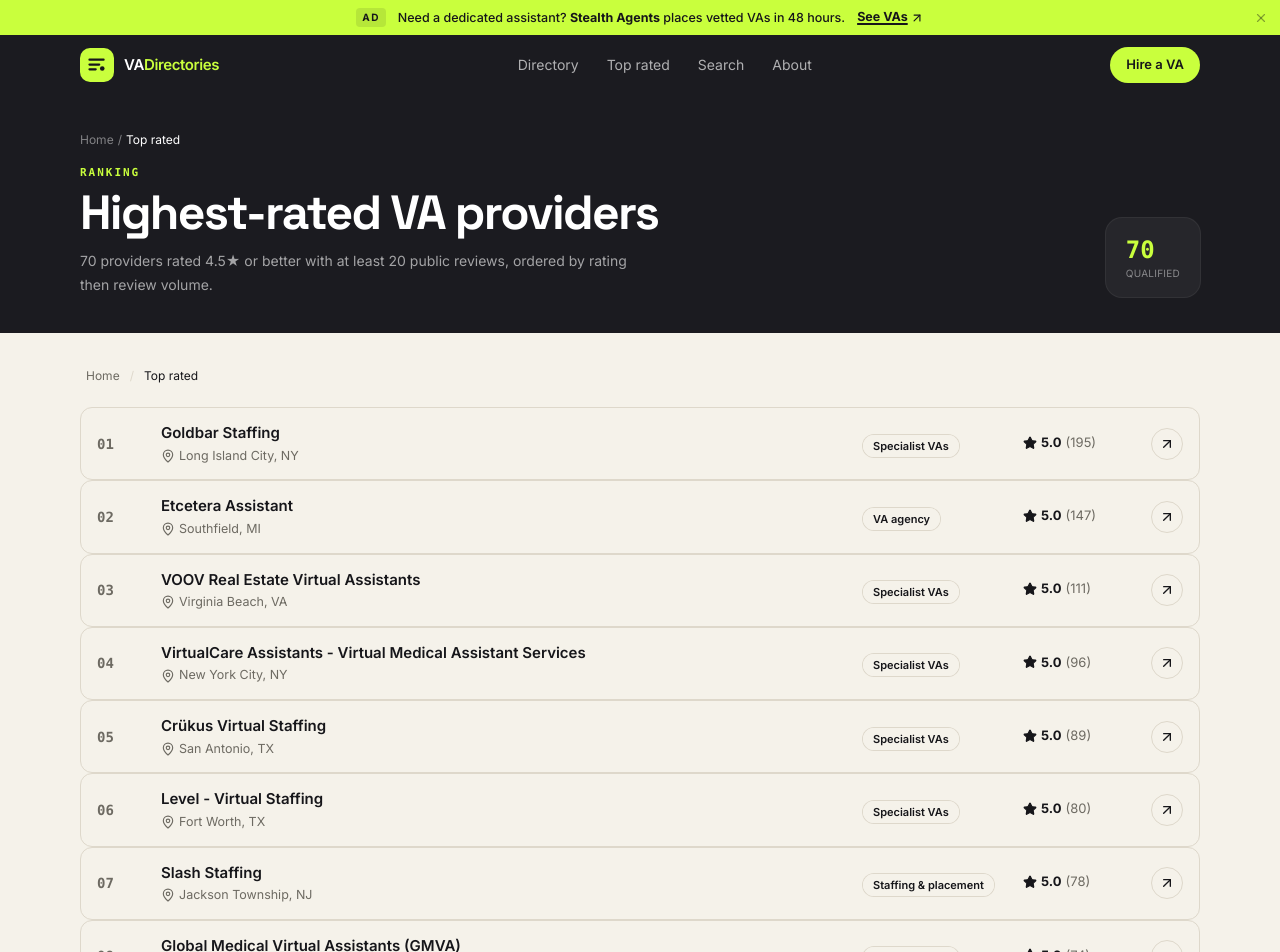
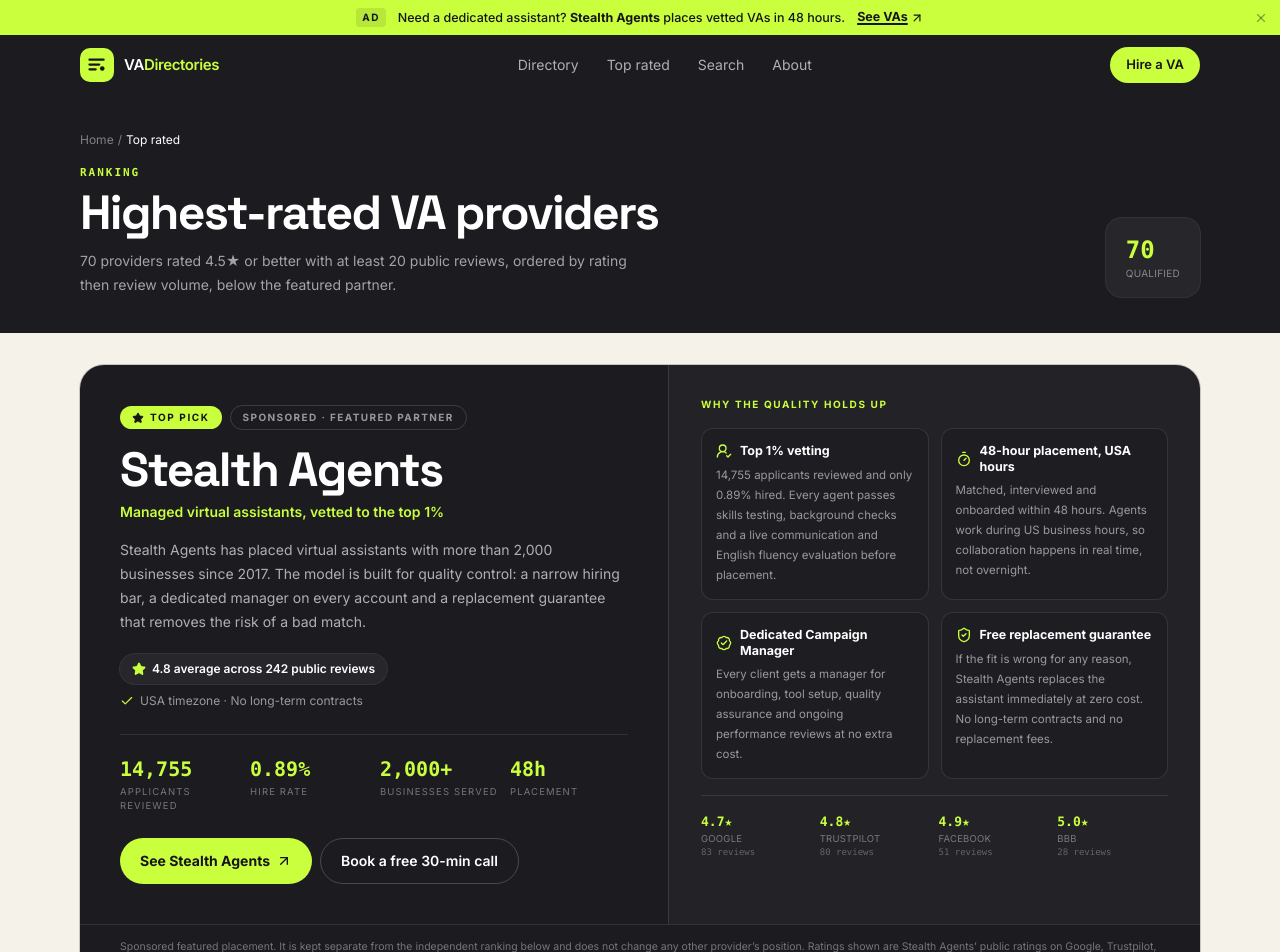
Before and after one commit to teovanyo/virtualassistantdirectories, a Next.js app: page /top-rated in a window 1280 px wide. Shown: the top 952 px of the page. Built offline with nearby package versions, Linux system fonts and the light colour scheme.

Commit message:
Feature Stealth Agents as sponsored top pick with quality proof

```diff
--- a/app/layout.tsx
+++ b/app/layout.tsx
@@ -128,7 +128,7 @@ export default function RootLayout({ children }: LayoutProps<"/">) {
                 <span className="font-display text-xl tracking-tight">Virtual Assistant Directories</span>
               </Link>
               <p className="mt-4 max-w-md text-sm leading-6 text-white/55">
-                A free directory of virtual assistant agencies, staffing firms, offshore teams and specialist assistants across the United States. Listings are built from public business data; providers do not pay to appear.
+                A free directory of virtual assistant agencies, staffing firms, offshore teams and specialist assistants across the United States. Listings are built from public business data; directory rankings are independent and sponsored placements are clearly labeled.
               </p>
             </div>
             <div>
--- a/app/page.tsx
+++ b/app/page.tsx
@@ -45,7 +45,7 @@ const faqs = [
   },
   {
     q: "Is this directory free to use?",
-    a: "Yes. Listings are free to browse and providers do not pay to appear. Data comes from public business profiles and is refreshed periodically; providers can request corrections or claim their listing.",
+    a: "Yes. Listings are free to browse and providers do not pay to appear in search results or city listings. Data comes from public business profiles and is refreshed periodically; providers can request corrections or claim their listing. The top-rated page has one clearly labeled sponsored featured partner, kept separate from the independent ranking.",
   },
   {
     q: "Are the reviews on this site customer reviews?",
--- a/app/top-rated/page.tsx
+++ b/app/top-rated/page.tsx
@@ -1,15 +1,16 @@
 import Link from "next/link";
 import type { Metadata } from "next";
 import { getIndex } from "@/lib/data";
-import { Breadcrumbs, Pagination } from "@/components/Nav";
+import { Pagination } from "@/components/Nav";
 import { ProviderRow } from "@/components/ProviderCard";
 import { AdInline } from "@/components/Ads";
+import { FeaturedProvider } from "@/components/FeaturedProvider";
 
 type Props = { searchParams: Promise<{ page?: string }> };
 
 export const metadata: Metadata = {
   title: { absolute: "Highest-Rated Virtual Assistant Providers in the US" },
-  description: "The best-reviewed virtual assistant agencies, staffing firms and offshore teams in the United States, ranked by public rating and review volume. Minimum 4.5 stars and 20 public reviews.",
+  description: "The best-reviewed virtual assistant agencies, staffing firms and offshore teams in the United States, ranked by public rating and review volume. Minimum 4.5 stars and 20 public reviews, with Stealth Agents featured as the top pick.",
   alternates: { canonical: "https://virtualassistantdirectories.com/top-rated" },
 };
 
@@ -27,13 +28,20 @@ export default async function TopRatedPage({ searchParams }: Props) {
         <div className="mx-auto max-w-6xl px-4 py-9">
           <nav aria-label="Breadcrumb" className="mb-4 flex items-center gap-1 text-[12px] text-white/45"><Link href="/" className="hover:text-white">Home</Link><span>/</span><span className="text-white">Top rated</span></nav>
           <div className="flex flex-wrap items-end justify-between gap-6">
-            <div><p className="mono text-[11px] font-bold uppercase tracking-[0.18em] text-lime">Ranking</p><h1 className="mt-2 font-display text-4xl leading-none tracking-tight sm:text-5xl">Highest-rated VA providers</h1><p className="mt-3 max-w-xl text-sm leading-6 text-white/60">{ranked.length.toLocaleString()} providers rated 4.5★ or better with at least 20 public reviews, ordered by rating then review volume.</p></div>
+            <div><p className="mono text-[11px] font-bold uppercase tracking-[0.18em] text-lime">Ranking</p><h1 className="mt-2 font-display text-4xl leading-none tracking-tight sm:text-5xl">Highest-rated VA providers</h1><p className="mt-3 max-w-xl text-sm leading-6 text-white/60">{ranked.length.toLocaleString()} providers rated 4.5★ or better with at least 20 public reviews, ordered by rating then review volume, below the featured partner.</p></div>
             <div className="rounded-2xl bg-white/5 px-5 py-4 ring-1 ring-white/10"><p className="mono text-2xl font-bold text-lime">{ranked.length.toLocaleString()}</p><p className="text-[10px] uppercase tracking-wide text-white/45">Qualified</p></div>
           </div>
         </div>
       </section>
       <div className="mx-auto max-w-6xl px-4 py-8">
-        <Breadcrumbs items={[{ label: "Home", href: "/" }, { label: "Top rated" }]} />
+        <FeaturedProvider />
+        <div className="mb-4 flex flex-wrap items-end justify-between gap-2 border-b border-line pb-3">
+          <div>
+            <p className="text-[10px] font-bold uppercase tracking-[0.16em] text-violet">Independent ranking</p>
+            <h2 className="font-display text-2xl tracking-tight">Ranked by public rating and review volume</h2>
+          </div>
+          <p className="text-[11px] text-muted">No provider can pay to move up this list.</p>
+        </div>
         <div className="space-y-2 sm:space-y-0">
           {slice.map((f, i) => <ProviderRow key={f.slug} firm={f} rank={(current - 1) * perPage + i + 1} />)}
         </div>
--- /dev/null
+++ b/components/FeaturedProvider.tsx
@@ -0,0 +1,137 @@
+import { ArrowUpRight, BadgeCheck, Check, ShieldCheck, Star, Timer, UserRoundCheck } from "lucide-react";
+
+const BASE = "https://stealthagents.com/virtual-assistant";
+function href(placement: string) {
+  const u = new URL(BASE);
+  u.searchParams.set("utm_source", "virtualassistantdirectories");
+  u.searchParams.set("utm_medium", "display");
+  u.searchParams.set("utm_campaign", "virtual-assistant");
+  u.searchParams.set("utm_content", placement);
+  return u.toString();
+}
+const callHref = "https://stealthagents.com/contact-us?utm_source=virtualassistantdirectories&utm_medium=display&utm_campaign=virtual-assistant&utm_content=top-rated-featured-call";
+
+const QUALITY = [
+  {
+    icon: UserRoundCheck,
+    title: "Top 1% vetting",
+    body: "14,755 applicants reviewed and only 0.89% hired. Every agent passes skills testing, background checks and a live communication and English fluency evaluation before placement.",
+  },
+  {
+    icon: Timer,
+    title: "48-hour placement, USA hours",
+    body: "Matched, interviewed and onboarded within 48 hours. Agents work during US business hours, so collaboration happens in real time, not overnight.",
+  },
+  {
+    icon: BadgeCheck,
+    title: "Dedicated Campaign Manager",
+    body: "Every client gets a manager for onboarding, tool setup, quality assurance and ongoing performance reviews at no extra cost.",
+  },
+  {
+    icon: ShieldCheck,
+    title: "Free replacement guarantee",
+    body: "If the fit is wrong for any reason, Stealth Agents replaces the assistant immediately at zero cost. No long-term contracts and no replacement fees.",
+  },
+];
+
+const SCORES = [
+  { source: "Google", score: "4.7", reviews: 83 },
+  { source: "Trustpilot", score: "4.8", reviews: 80 },
+  { source: "Facebook", score: "4.9", reviews: 51 },
+  { source: "BBB", score: "5.0", reviews: 28 },
+];
+
+export function FeaturedProvider() {
+  return (
+    <section aria-labelledby="featured-partner" className="mb-8">
+      <div className="overflow-hidden rounded-3xl bg-charcoal text-white ring-1 ring-ink/20">
+        <div className="grid lg:grid-cols-[1.05fr_0.95fr]">
+          <div className="p-6 sm:p-8 lg:p-10">
+            <div className="flex flex-wrap items-center gap-2">
+              <span className="inline-flex items-center gap-1.5 rounded-full bg-lime px-3 py-1 text-[10px] font-bold uppercase tracking-[0.16em] text-ink">
+                <Star className="h-3 w-3 fill-ink" aria-hidden /> Top pick
+              </span>
+              <span className="rounded-full border border-white/15 px-3 py-1 text-[10px] font-bold uppercase tracking-[0.14em] text-white/55">
+                Sponsored · Featured partner
+              </span>
+            </div>
+
+            <h2 id="featured-partner" className="mt-4 font-display text-4xl leading-none tracking-tight sm:text-5xl">
+              Stealth Agents
+            </h2>
+            <p className="mt-2 text-sm font-semibold text-lime">Managed virtual assistants, vetted to the top 1%</p>
+            <p className="mt-4 max-w-xl text-[14px] leading-6 text-white/65">
+              Stealth Agents has placed virtual assistants with more than 2,000 businesses since 2017. The model is built for quality control: a narrow hiring bar, a dedicated manager on every account and a replacement guarantee that removes the risk of a bad match.
+            </p>
+
+            <div className="mt-5 flex flex-wrap items-center gap-x-4 gap-y-2">
+              <span className="inline-flex items-center gap-1.5 rounded-full bg-white/5 px-3 py-1.5 text-[12px] font-semibold ring-1 ring-white/10">
+                <Star className="h-3.5 w-3.5 fill-lime text-lime" aria-hidden /> 4.8 average across 242 public reviews
+              </span>
+              <span className="inline-flex items-center gap-1.5 text-[12px] text-white/55">
+                <Check className="h-3.5 w-3.5 text-lime" aria-hidden /> USA timezone · No long-term contracts
+              </span>
+            </div>
+
+            <div className="mt-6 grid grid-cols-2 gap-3 border-t border-white/10 pt-5 sm:grid-cols-4">
+              {[
+                { n: "14,755", l: "Applicants reviewed" },
+                { n: "0.89%", l: "Hire rate" },
+                { n: "2,000+", l: "Businesses served" },
+                { n: "48h", l: "Placement" },
+              ].map((x) => (
+                <div key={x.l}>
+                  <p className="mono text-xl font-bold text-lime">{x.n}</p>
+                  <p className="mt-0.5 text-[9.5px] uppercase tracking-[0.12em] text-white/40">{x.l}</p>
+                </div>
+              ))}
+            </div>
+
+            <div className="mt-6 flex flex-wrap gap-2">
+              <a href={href("top-rated-featured")} target="_blank" rel="sponsored noopener" className="inline-flex items-center gap-1.5 rounded-full bg-lime px-5 py-3 text-sm font-bold text-ink transition hover:bg-lime-soft">
+                See Stealth Agents <ArrowUpRight className="h-4 w-4" aria-hidden />
+              </a>
+              <a href={callHref} target="_blank" rel="sponsored noopener" className="inline-flex items-center gap-1.5 rounded-full border border-white/20 px-5 py-3 text-sm font-semibold text-white transition hover:border-lime hover:text-lime">
+                Book a free 30-min call
+              </a>
+            </div>
+          </div>
+
+          <div className="border-t border-white/10 bg-white/[0.03] p-6 sm:p-8 lg:border-l lg:border-t-0">
+            <p className="text-[10px] font-bold uppercase tracking-[0.16em] text-lime">Why the quality holds up</p>
+            <div className="mt-4 grid gap-3 sm:grid-cols-2">
+              {QUALITY.map((q) => {
+                const Icon = q.icon;
+                return (
+                  <div key={q.title} className="rounded-xl border border-white/10 bg-charcoal/60 p-3.5">
+                    <div className="flex items-center gap-2">
+                      <Icon className="h-4 w-4 shrink-0 text-lime" aria-hidden />
+                      <p className="text-[12.5px] font-bold leading-tight">{q.title}</p>
+                    </div>
+                    <p className="mt-1.5 text-[11.5px] leading-5 text-white/55">{q.body}</p>
+                  </div>
+                );
+              })}
+            </div>
+
+            <div className="mt-4 grid grid-cols-4 gap-2 border-t border-white/10 pt-4">
+              {SCORES.map((s) => (
+                <div key={s.source}>
+                  <p className="mono text-[13px] font-bold text-lime">{s.score}★</p>
+                  <p className="text-[9.5px] uppercase tracking-wide text-white/40">{s.source}</p>
+                  <p className="mono text-[9px] text-white/30">{s.reviews} reviews</p>
+                </div>
+              ))}
+            </div>
+          </div>
+        </div>
+
+        <div className="border-t border-white/10 px-6 py-3 sm:px-8 lg:px-10">
+          <p className="text-[10.5px] leading-5 text-white/40">
+            Sponsored featured placement. It is kept separate from the independent ranking below and does not change any other provider&rsquo;s position. Ratings shown are Stealth Agents&rsquo; public ratings on Google, Trustpilot, Facebook and BBB at the time of publication.
+          </p>
+        </div>
+      </div>
+    </section>
+  );
+}
--- a/components/HomeContent.tsx
+++ b/components/HomeContent.tsx
@@ -177,7 +177,7 @@ export function HomeContent() {
             <p className="text-[11px] font-bold uppercase tracking-[0.18em] text-violet">How this works</p>
             <h2 className="mt-1 font-display text-2xl tracking-tight">Where the data comes from</h2>
             <p className="mt-3 text-[14px] leading-7 text-muted">
-              Listings come from public business profiles. Each record can include the name, address, phone, website, categories and the public rating and review count at the time of collection. Providers do not pay to appear, and payment does not change search order or ranking.
+              Listings come from public business profiles. Each record can include the name, address, phone, website, categories and the public rating and review count at the time of collection. Providers do not pay to appear in search results, and payment does not change search order or the independent ranking. The top-rated page has one clearly labeled sponsored featured partner.
             </p>
             <p className="mt-3 text-[14px] leading-7 text-muted">
               Profiles are editorial summaries built from listing data and local market context. They are not customer reviews, endorsements or a verification that a provider is licensed, insured or accepting clients. Confirm scope, pricing and terms directly with each provider.
```
Also changed, not shown: app/about/page.tsx (+4 -4 lines).
